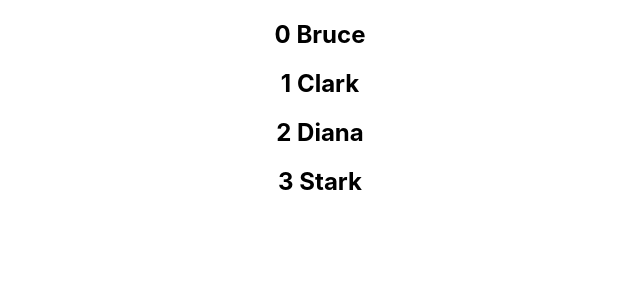
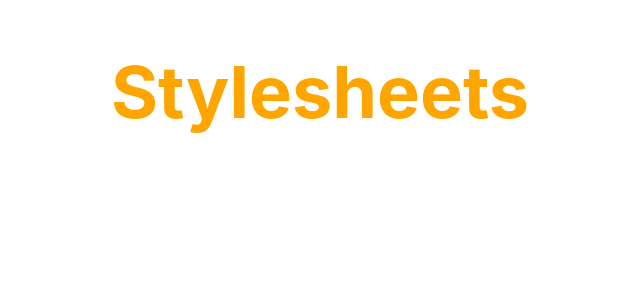
Before and after one commit to TheRakeshPurohit/ReactLearning, a React (Create React App) app: page / in a window 1280 px wide. Shown: the top 300 px of the page, without its empty margins (320-960 px from the left). Built offline with nearby package versions, Linux system fonts and the light colour scheme.

Commit message:
CSS Basics

```diff
--- a/src/App.js
+++ b/src/App.js
@@ -10,12 +10,14 @@
 // import EventBind from './components/EventBind';
 // import ParentComponent from './components/ParentComponent';
 // import UserGreeting from './components/UserGreeting';
-import NameList from './components/NameList';
+// import NameList from './components/NameList';
+import Stylesheet from './components/Stylesheet';
 
 function App() {
   return (
     <div className="App">
-      <NameList />
+      <Stylesheet primary={true}/>
+      {/* <NameList /> */}
       {/* <UserGreeting/> */}
       {/* <ParentComponent /> */}
       {/* <FunctionClick />
--- /dev/null
+++ b/src/components/Stylesheet.js
@@ -0,0 +1,13 @@
+import React from 'react'
+import './myStyles.css';
+
+function Stylesheet(props) {
+    let className = props.primary ?  'primary' : ''
+    return (
+        <div>
+            <h1 className={`${className} font-xl`}>Stylesheets</h1>
+        </div>
+    )
+}
+
+export default Stylesheet
--- /dev/null
+++ b/src/components/myStyles.css
@@ -0,0 +1,7 @@
+.primary{
+    color: orange;
+}
+
+.font-xl {
+    font-size: 72px;
+}
```
